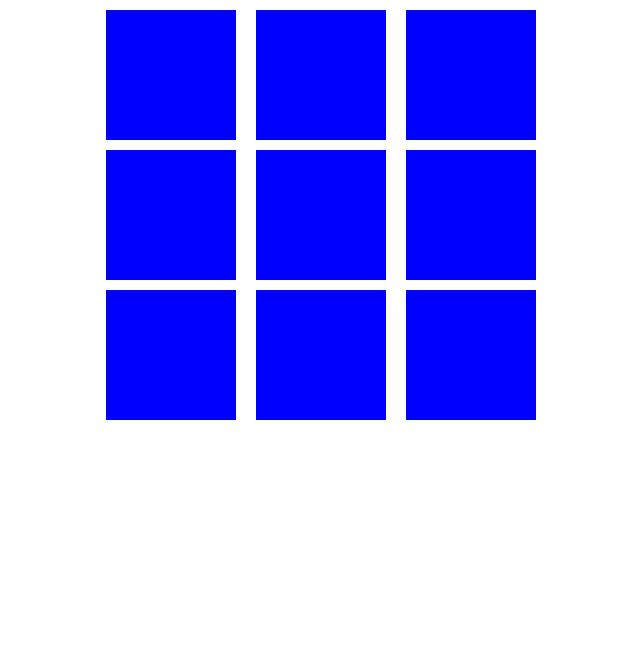
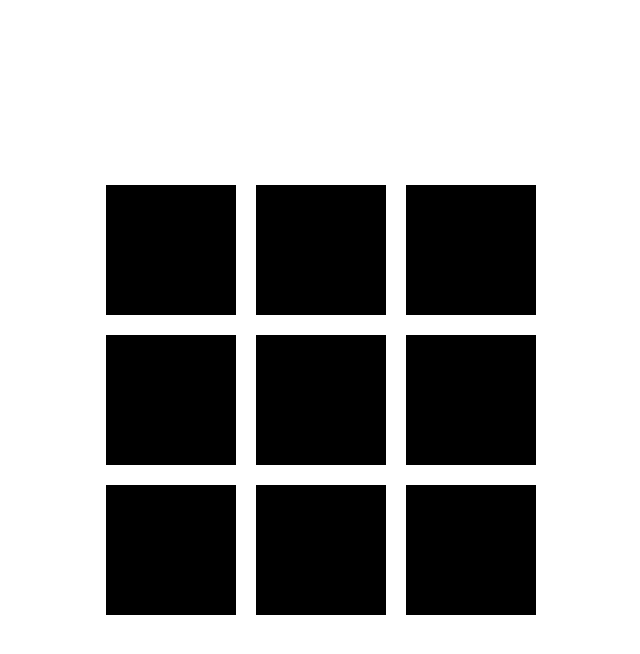
Before and after one commit to Robert1505/TicTacToe, a React (Create React App) app: page / in a window 1280 px wide. Shown: the top 654 px of the page, without its empty margins (319-959 px from the left). Built offline with nearby package versions, Linux system fonts and the light colour scheme.

Commit message:
Now clicking cells fills them with X

```diff
--- a/src/App.css
+++ b/src/App.css
@@ -1,5 +1,9 @@
 .grid{
   align-items: center;
+  display: flex;
+  height: 100vh;
+  justify-content: center;
+  flex-direction: column;
 }
 .grid-3{
   display: flex;
@@ -10,5 +14,10 @@
 .grid-item{
   height: 130px;
   width: 130px;
-  background-color: blue;
+  background-color: black;
+  color: white;
+  font-size: 50px;
+  display: flex;
+  justify-content: center;
+  align-items: center;
 }
--- a/src/App.tsx
+++ b/src/App.tsx
@@ -1,25 +1,44 @@
-import React, { ReactElement } from "react";
-import './App.css';
+import React, { ReactElement, useState } from "react";
+import "./App.css";
 
 interface Props {}
 
 export default function App({}: Props): ReactElement {
+  const [cellsContent, setCellsContent] = useState<string[]>(
+    new Array(9).fill("")
+  );
+
+  const fillCell = (cellIndex: number, char: string) => {
+    const newCellsContent = [...cellsContent];
+    newCellsContent[cellIndex] = char;
+
+    setCellsContent(newCellsContent);
+  };
+
+  const renderGridItem = (cellIndex: number) => {
+    return (
+      <div className="grid-item" onClick={() => fillCell(cellIndex, "X")}>
+        {cellsContent[cellIndex]}
+      </div>
+    );
+  };
+
   return (
-    <div className = "grid">
-      <div className = "grid-3">
-        <div className = "grid-item"></div>
-        <div className = "grid-item"></div>
-        <div className = "grid-item"></div>
+    <div className="grid">
+      <div className="grid-3">
+        {renderGridItem(0)}
+        {renderGridItem(1)}
+        {renderGridItem(2)}
       </div>
-      <div className = "grid-3">
-        <div className = "grid-item"></div>
-        <div className = "grid-item"></div>
-        <div className = "grid-item"></div>
+      <div className="grid-3">
+        {renderGridItem(3)}
+        {renderGridItem(4)}
+        {renderGridItem(5)}
       </div>
-      <div className = "grid-3">
-        <div className = "grid-item"></div>
-        <div className = "grid-item"></div>
-        <div className = "grid-item"></div>
+      <div className="grid-3">
+        {renderGridItem(6)}
+        {renderGridItem(7)}
+        {renderGridItem(8)}
       </div>
     </div>
   );
```
